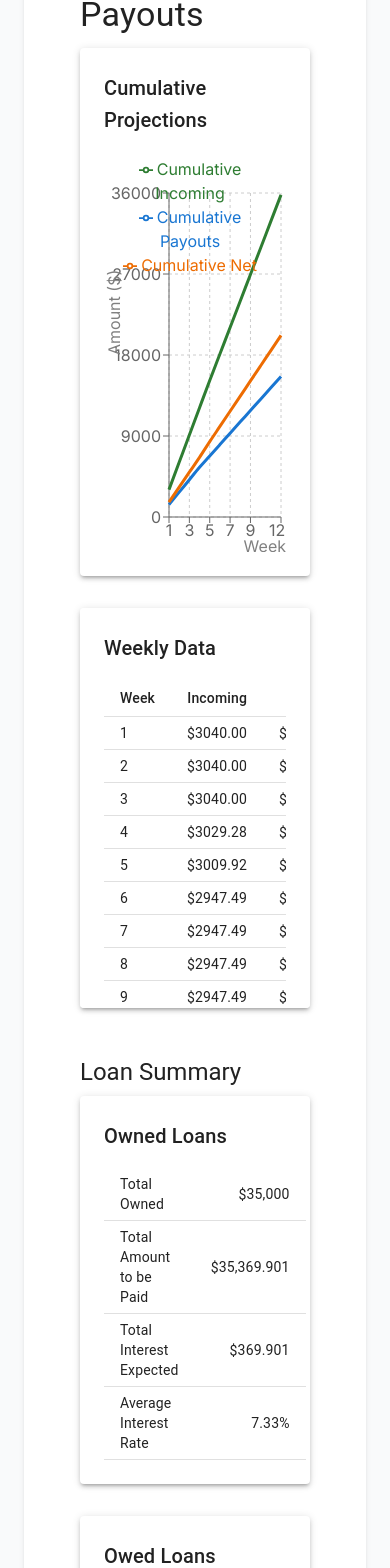
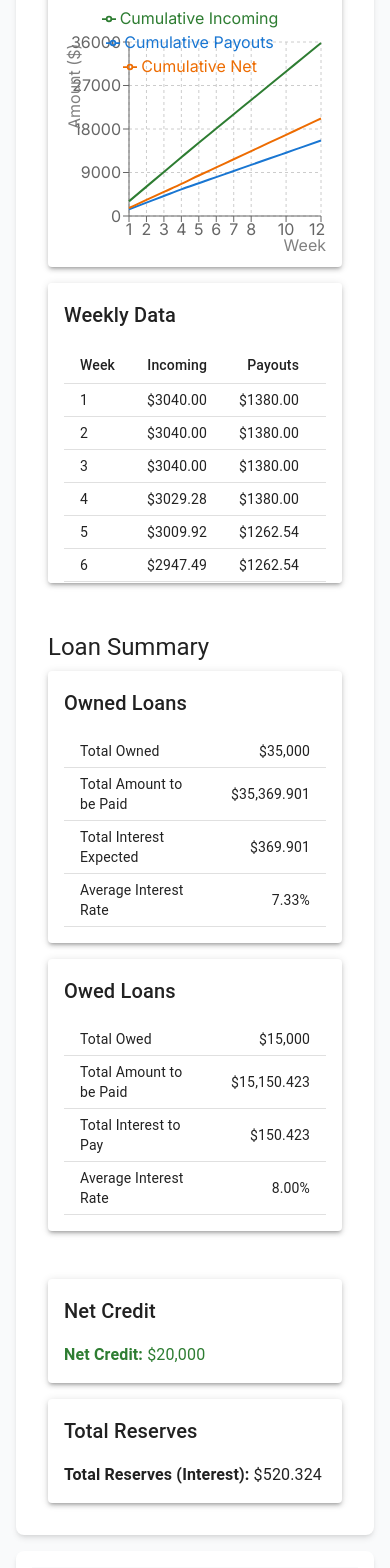
Before and after one commit to AritraRoy0/GFY, a Next.js app in the folder client/: page /dashboard in a window 390 px wide. Shown: the part 1406-2974 px from the top of the page. Built offline with nearby package versions, Linux system fonts and the light colour scheme.

Commit message:
Client: DashBoard3

```diff
--- a/client/src/app/dashboard/DashboardTable.tsx
+++ b/client/src/app/dashboard/DashboardTable.tsx
@@ -1,8 +1,6 @@
-// src/components/DashboardTable.tsx
-
+// Import necessary hooks and components
 import React, { useMemo } from "react";
 import loans from "./MockLoans";
-import { Loan } from "../models/Loan";
 import {
   LineChart,
   Line,
@@ -15,6 +13,7 @@ import {
 } from "recharts";
 import {
   Typography,
+  Container,
   Paper,
   Grid,
   Table,
@@ -24,43 +23,40 @@ import {
   TableHead,
   TableRow,
   useTheme,
+  useMediaQuery,
 } from "@mui/material";
 import {
   calculateWeeklyData,
   calculateCumulativeWeeklyData,
   CumulativeWeeklyData,
   getLoanSummary,
-} from "./utils/loanUtils"; // Corrected import path
+} from "./utils/loanUtils";
 
 const DashboardTable: React.FC = () => {
+  // Define theme and isMobile for responsive styles
   const theme = useTheme();
+  const isMobile = useMediaQuery(theme.breakpoints.down("sm"));
 
   // Memoize calculations for performance
-  const weeklyData = useMemo(() => calculateWeeklyData(loans), [loans]);
+  const weeklyData = useMemo(() => calculateWeeklyData(loans), []);
   const cumulativeWeeklyData: CumulativeWeeklyData[] = useMemo(
     () => calculateCumulativeWeeklyData(loans),
-    [loans]
+    []
   );
-  const loanSummary = useMemo(() => getLoanSummary(loans), [loans]);
+  const loanSummary = useMemo(() => getLoanSummary(loans), []);
 
   return (
-    <div
-      style={{
-        maxWidth: "1200px",
-        margin: "0 auto",
-        padding: theme.spacing(4),
-      }}
-    >
+    <Container maxWidth="lg" sx={{ paddingY: { xs: 2, sm: 3, md: 4 } }}>
       <Typography variant="h4" gutterBottom>
         Projected Loan Payments and Payouts
       </Typography>
-      <Grid container spacing={4}>
+      <Grid container spacing={isMobile ? 2 : 4}>
         {/* Cumulative Projections Chart */}
         <Grid item xs={12} md={8}>
           <Paper
             elevation={3}
             sx={{
-              padding: theme.spacing(3),
+              padding: { xs: theme.spacing(2), md: theme.spacing(3) },
               backgroundColor: theme.palette.background.paper,
             }}
           >
@@ -71,7 +67,7 @@ const DashboardTable: React.FC = () => {
             >
               Cumulative Projections
             </Typography>
-            <ResponsiveContainer width="100%" height={400}>
+            <ResponsiveContainer width="100%" height={isMobile ? 250 : 400}>
               <LineChart data={cumulativeWeeklyData}>
                 <CartesianGrid strokeDasharray="3 3" />
                 <XAxis
@@ -103,7 +99,7 @@ const DashboardTable: React.FC = () => {
                   dataKey="cumulativeIncoming"
                   name="Cumulative Incoming"
                   stroke={theme.palette.success.main}
-                  strokeWidth={3}
+                  strokeWidth={2}
                   dot={false}
                 />
                 <Line
@@ -111,7 +107,7 @@ const DashboardTable: React.FC = () => {
                   dataKey="cumulativePayouts"
                   name="Cumulative Payouts"
                   stroke={theme.palette.primary.main}
-                  strokeWidth={3}
+                  strokeWidth={2}
                   dot={false}
                 />
                 <Line
@@ -119,7 +115,7 @@ const DashboardTable: React.FC = () => {
                   dataKey="cumulativeNet"
                   name="Cumulative Net"
                   stroke={theme.palette.warning.main}
-                  strokeWidth={3}
+                  strokeWidth={2}
                   dot={false}
                 />
               </LineChart>
@@ -132,9 +128,9 @@ const DashboardTable: React.FC = () => {
           <Paper
             elevation={3}
             sx={{
-              padding: theme.spacing(3),
+              padding: { xs: theme.spacing(2), md: theme.spacing(3) },
               backgroundColor: theme.palette.background.paper,
-              maxHeight: 400,
+              maxHeight: isMobile ? 300 : 400,
               overflow: "auto",
             }}
           >
@@ -202,14 +198,15 @@ const DashboardTable: React.FC = () => {
         <Typography variant="h5" gutterBottom>
           Loan Summary
         </Typography>
-        <Grid container spacing={4}>
+        <Grid container spacing={isMobile ? 2 : 4}>
           {/* Owned Loans Summary */}
           <Grid item xs={12} md={6}>
             <Paper
               elevation={3}
               sx={{
-                padding: theme.spacing(3),
+                padding: { xs: theme.spacing(2), md: theme.spacing(3) },
                 backgroundColor: theme.palette.background.paper,
+                height: "100%",
               }}
             >
               <Typography
@@ -255,8 +252,9 @@ const DashboardTable: React.FC = () => {
             <Paper
               elevation={3}
               sx={{
-                padding: theme.spacing(3),
+                padding: { xs: theme.spacing(2), md: theme.spacing(3) },
                 backgroundColor: theme.palette.background.paper,
+                height: "100%",
               }}
             >
               <Typography
@@ -298,13 +296,20 @@ const DashboardTable: React.FC = () => {
           </Grid>
         </Grid>
 
+        {/* Net Credit and Total Reserves */}
+        <Grid
+          container
+          spacing={isMobile ? 2 : 4}
+          sx={{ marginTop: theme.spacing(4) }}
+        >
           {/* Net Credit */}
+          <Grid item xs={12} md={6}>
             <Paper
               elevation={3}
               sx={{
-            padding: theme.spacing(3),
+                padding: { xs: theme.spacing(2), md: theme.spacing(3) },
                 backgroundColor: theme.palette.background.paper,
-            marginTop: theme.spacing(4),
+                height: "100%",
               }}
             >
               <Typography
@@ -323,17 +328,20 @@ const DashboardTable: React.FC = () => {
                       : theme.palette.error.main,
                 }}
               >
-            <strong>Net Credit:</strong> ${loanSummary.netCredit.toLocaleString()}
+                <strong>Net Credit:</strong> $
+                {loanSummary.netCredit.toLocaleString()}
               </Typography>
             </Paper>
+          </Grid>
 
           {/* Total Reserves */}
+          <Grid item xs={12} md={6}>
             <Paper
               elevation={3}
               sx={{
-            padding: theme.spacing(3),
+                padding: { xs: theme.spacing(2), md: theme.spacing(3) },
                 backgroundColor: theme.palette.background.paper,
-            marginTop: theme.spacing(4),
+                height: "100%",
               }}
             >
               <Typography
@@ -344,12 +352,14 @@ const DashboardTable: React.FC = () => {
                 Total Reserves
               </Typography>
               <Typography variant="body1">
-            <strong>Total Reserves (Interest):</strong>{" "}
-            ${loanSummary.totalReserves.toLocaleString()}
+                <strong>Total Reserves (Interest):</strong> $
+                {loanSummary.totalReserves.toLocaleString()}
               </Typography>
             </Paper>
+          </Grid>
+        </Grid>
       </div>
-    </div>
+    </Container>
   );
 };
 
--- a/client/src/app/dashboard/page.tsx
+++ b/client/src/app/dashboard/page.tsx
@@ -1,29 +1,29 @@
 'use client';
 
 import React from 'react';
-  import Header from '../common/Header'; // Adjust the import path as necessary
-  import Footer from '../common/Footer'; // Adjust the import path as necessary
-  import SummarySection from './SummarySection'; // Adjust the import path as necessary
-  import DashboardTable from './DashboardTable'; // Adjust the import path as necessary
-  import Notifications from './Notifications'; // Adjust the import path as necessary
-  import LoanProgress from './LoanProgress'; // Adjust the import path as necessary
+import Header from '../common/Header';
+import Footer from '../common/Footer';
+import SummarySection from './SummarySection';
+import DashboardTable from './DashboardTable';
+import Notifications from './Notifications';
+import LoanProgress from './LoanProgress';
 
 const DashboardPage: React.FC = () => {
   return (
     <div className="min-h-screen flex flex-col bg-gray-50">
       <Header />
-        <main className="flex-column w-full p-6">
-          <div className="flex-col">
-            <section className="bg-white p-6 rounded-lg shadow-md">
+      <main className="flex-1 w-full p-4 md:p-6">
+        <div className="flex flex-col space-y-4">
+          <section className="bg-white p-4 md:p-6 rounded-lg shadow-md">
             <SummarySection />
           </section>
-            <section className="bg-white p-6 rounded-lg shadow-md lg:col-span-2">
+          <section className="bg-white p-4 md:p-6 rounded-lg shadow-md">
             <DashboardTable />
           </section>
-            <section className="bg-white p-6 rounded-lg shadow-md">
+          <section className="bg-white p-4 md:p-6 rounded-lg shadow-md">
             <Notifications />
           </section>
-            <section className="bg-white p-6 rounded-lg shadow-md">
+          <section className="bg-white p-4 md:p-6 rounded-lg shadow-md">
             <LoanProgress />
           </section>
         </div>
```
Lines whose indentation alone changed are shown as unchanged.
